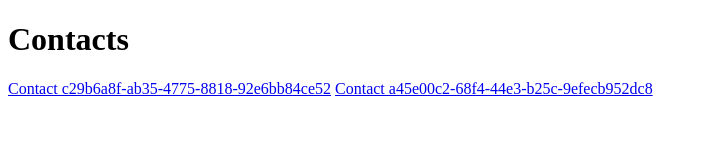
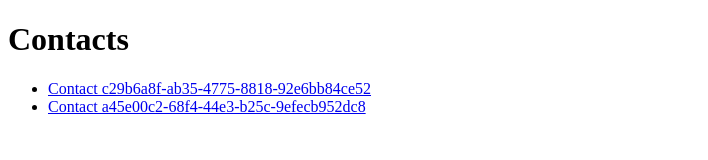
Before and after one commit to ruslanvs/neatcontacts-www, a plain HTML site: page contacts/index.html in a window 1280 px wide. Shown: the whole page, without its empty margins (0-708 px from the left). Drawn offline with Linux system fonts and the light colour scheme.

Commit message:
json contact

```diff
--- a/contacts/index.html
+++ b/contacts/index.html
@@ -10,8 +10,14 @@
     <h1>
         Contacts
     </h1>
-    <a href="c29b6a8f-ab35-4775-8818-92e6bb84ce52.html">Contact c29b6a8f-ab35-4775-8818-92e6bb84ce52</a>
-    <a href="a45e00c2-68f4-44e3-b25c-9efecb952dc8.html">Contact a45e00c2-68f4-44e3-b25c-9efecb952dc8</a>
+    <ul>
+        <li>
+            <a href="c29b6a8f-ab35-4775-8818-92e6bb84ce52.html">Contact c29b6a8f-ab35-4775-8818-92e6bb84ce52</a>
+        </li>
+        <li>
+            <a href="a45e00c2-68f4-44e3-b25c-9efecb952dc8.json">Contact a45e00c2-68f4-44e3-b25c-9efecb952dc8</a>
+        </li>
+    </ul>
 
 </body>
 
```
